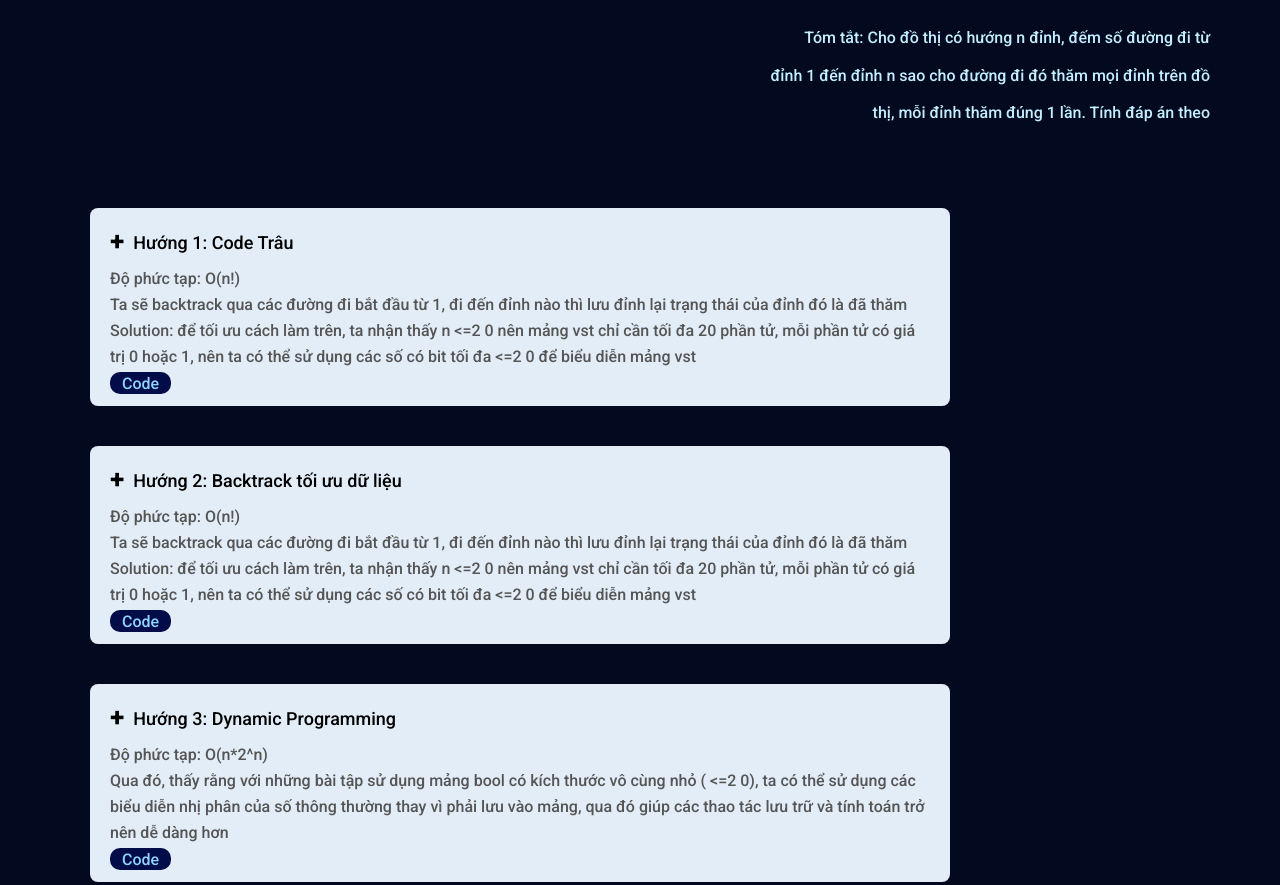
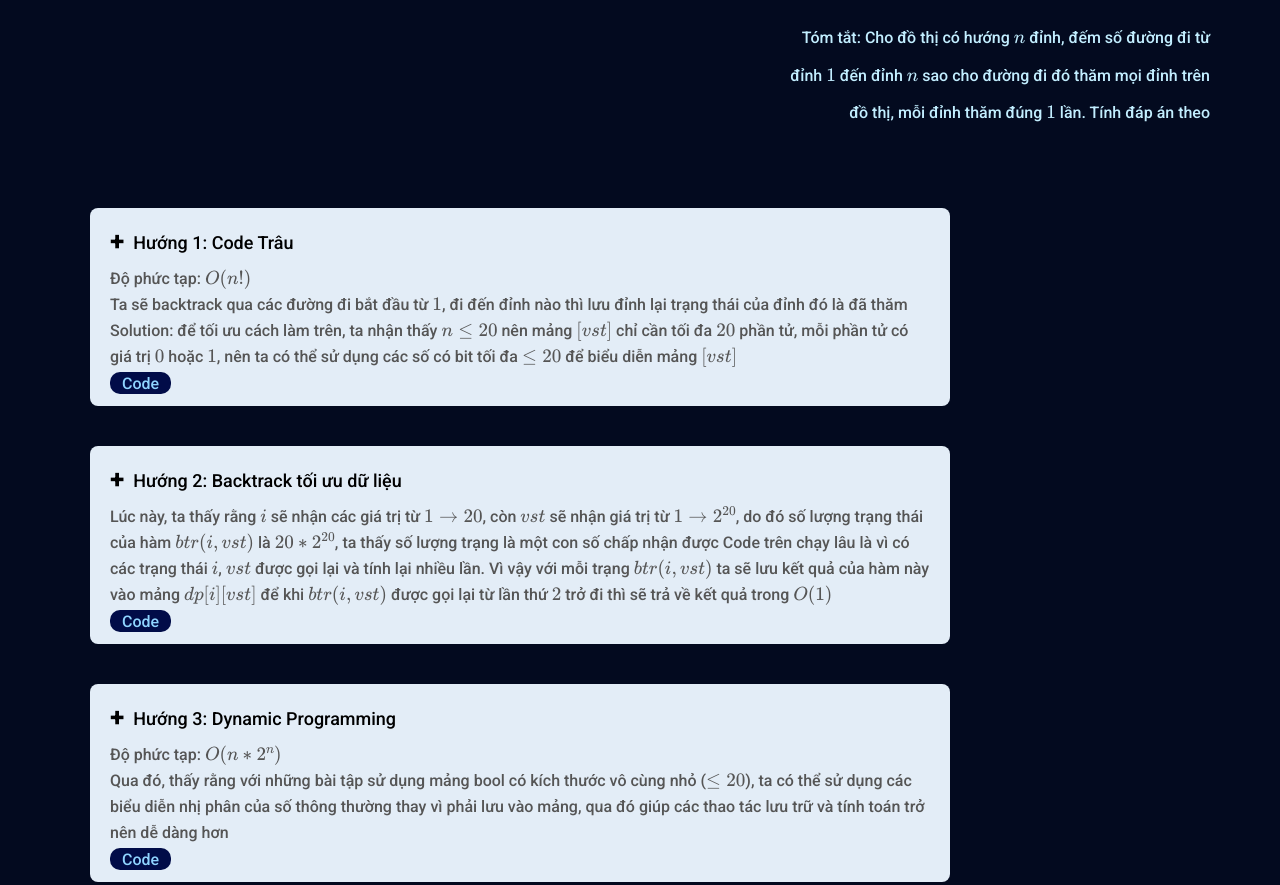
Before and after one commit to HHPKweb20092024/DPBITMASK, a plain HTML site: page index.html in a window 1280 px wide. Shown: the part 1817-2702 px from the top of the page. Drawn offline with nearby package versions, Linux system fonts and the light colour scheme; some packages are replaced by stand-ins of ours.

Commit message:
Add files via upload

```diff
--- a/index.html
+++ b/index.html
@@ -7,6 +7,7 @@
     <!-- sử dụng công nghệ mới  -->
     <meta name="viewport" content="width=device-width, initial-scale=1.0">
     <link rel="preconnect" href="https://fonts.googleapis.com">
+    <script src="https://cdnjs.cloudflare.com/ajax/libs/mathjax/2.7.7/MathJax.js?config=TeX-AMS_HTML"></script>
     <link rel="preconnect" href="https://fonts.gstatic.com" crossorigin>
     <link href="https://fonts.googleapis.com/css2?family=Roboto:wght@100;300;500&display=swap" rel="stylesheet">
     <!-- main css  -->
@@ -101,7 +102,7 @@
                 <!-- tom tat -->
                 <div class="tomtat">
                     <h>
-                        Tóm tắt: Cho đồ thị có hướng n đỉnh, đếm số đường đi từ đỉnh 1 đến đỉnh n sao cho đường đi đó thăm mọi đỉnh trên đồ thị, mỗi đỉnh thăm đúng 1 lần. Tính đáp án theo
+                        Tóm tắt: Cho đồ thị có hướng \( n \) đỉnh, đếm số đường đi từ đỉnh \( 1 \) đến đỉnh \( n \) sao cho đường đi đó thăm mọi đỉnh trên đồ thị, mỗi đỉnh thăm đúng \(1\) lần. Tính đáp án theo
                     </h>
                 </div>
                 <!-- phuong huong -->
@@ -111,8 +112,7 @@
                         <label for="first">Hướng 1: Code Trâu</label>
                         <div class="content">
                             <p>
-                                Độ phức tạp: O(n!)<br> Ta sẽ backtrack qua các đường đi bắt đầu từ 1, đi đến đỉnh nào thì lưu đỉnh lại trạng thái của đỉnh đó là đã thăm<br> Solution: để tối ưu cách làm trên, ta nhận thấy n
-                                <=2 0 nên mảng vst chỉ cần tối đa 20 phần tử, mỗi phần tử có giá trị 0 hoặc 1, nên ta có thể sử dụng các số có bit tối đa <=2 0 để biểu diễn mảng vst </p>
+                                Độ phức tạp: \( O(n!) \) <br> Ta sẽ backtrack qua các đường đi bắt đầu từ \(  1\), đi đến đỉnh nào thì lưu đỉnh lại trạng thái của đỉnh đó là đã thăm<br> Solution: để tối ưu cách làm trên, ta nhận thấy \(  n \leq 20\) nên mảng \(  [vst]\) chỉ cần tối đa \(20\) phần tử, mỗi phần tử có giá trị \(0\) hoặc \(1\), nên ta có thể sử dụng các số có bit tối đa \(\leq20\) để biểu diễn mảng \([vst]\) </p>
                                     <div class="code">
                                         <a href="https://ideone.com/jZXnYd">Code</a>
                                     </div>
@@ -125,8 +125,7 @@
                         <label for="second">Hướng 2: Backtrack tối ưu dữ liệu</label>
                         <div class="content">
                             <p>
-                                Độ phức tạp: O(n!)<br>Ta sẽ backtrack qua các đường đi bắt đầu từ 1, đi đến đỉnh nào thì lưu đỉnh lại trạng thái của đỉnh đó là đã thăm<br>Solution: để tối ưu cách làm trên, ta nhận thấy n
-                                <=2 0 nên mảng vst chỉ cần tối đa 20 phần tử, mỗi phần tử có giá trị 0 hoặc 1, nên ta có thể sử dụng các số có bit tối đa <=2 0 để biểu diễn mảng vst </p>
+                                Lúc này, ta thấy rằng \(i\) sẽ nhận các giá trị từ \(1 \rightarrow 20\), còn \(vst\) sẽ nhận giá trị từ \(1 \rightarrow 2^{20}\), do đó số lượng trạng thái của hàm \(btr(i, vst)\) là \(20 * 2^{20}\), ta thấy số lượng trạng là một con số chấp nhận được Code trên chạy lâu là vì có các trạng thái \(i\), \(vst\) được gọi lại và tính lại nhiều lần. Vì vậy với mỗi trạng \(btr(i, vst)\) ta sẽ lưu kết quả của hàm này vào mảng \(dp[i][vst]\) để khi \(btr(i, vst)\) được gọi lại từ lần thứ \(2\) trở đi thì sẽ trả về kết quả trong \(O(1)\) </p>
                                     <div class="code">
                                         <a href="https://ideone.com/LwTRmv">Code</a>
                                     </div>
@@ -138,8 +137,7 @@
                         <label for="third">Hướng 3: Dynamic Programming</label>
                         <div class="content">
                             <p>
-                                Độ phức tạp: O(n*2^n)<br> Qua đó, thấy rằng với những bài tập sử dụng mảng bool có kích thước vô cùng nhỏ (
-                                <=2 0), ta có thể sử dụng các biểu diễn nhị phân của số thông thường thay vì phải lưu vào mảng, qua đó giúp các thao tác lưu trữ và tính toán trở nên dễ dàng hơn </p>
+                                Độ phức tạp: \( O(n*2^n) \) <br> Qua đó, thấy rằng với những bài tập sử dụng mảng bool có kích thước vô cùng nhỏ (\(\leq20\)), ta có thể sử dụng các biểu diễn nhị phân của số thông thường thay vì phải lưu vào mảng, qua đó giúp các thao tác lưu trữ và tính toán trở nên dễ dàng hơn </p>
                                     <div class="code">
                                         <a href=" https://ideone.com/aySecx">Code</a>
                                     </div>
```
